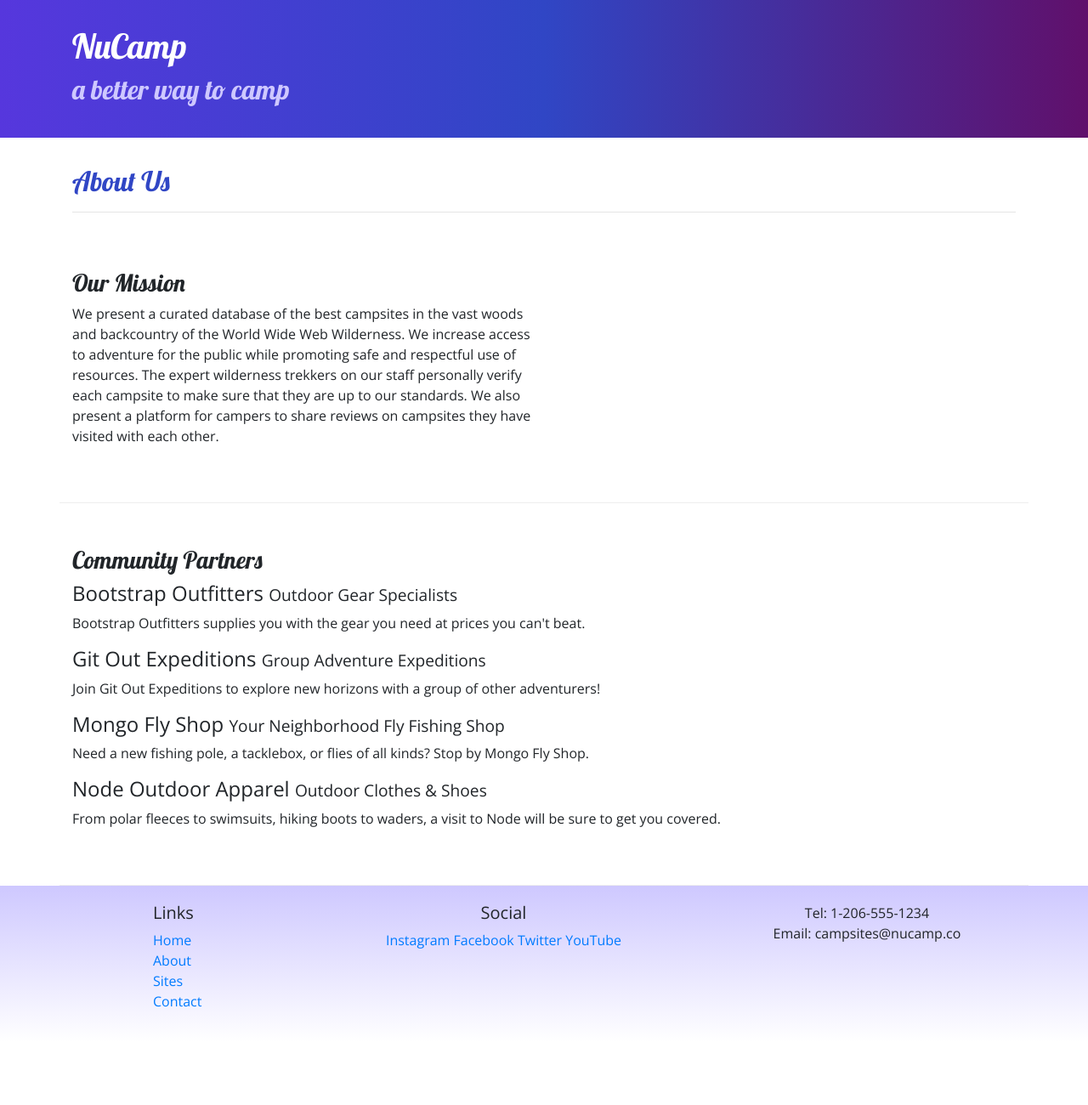
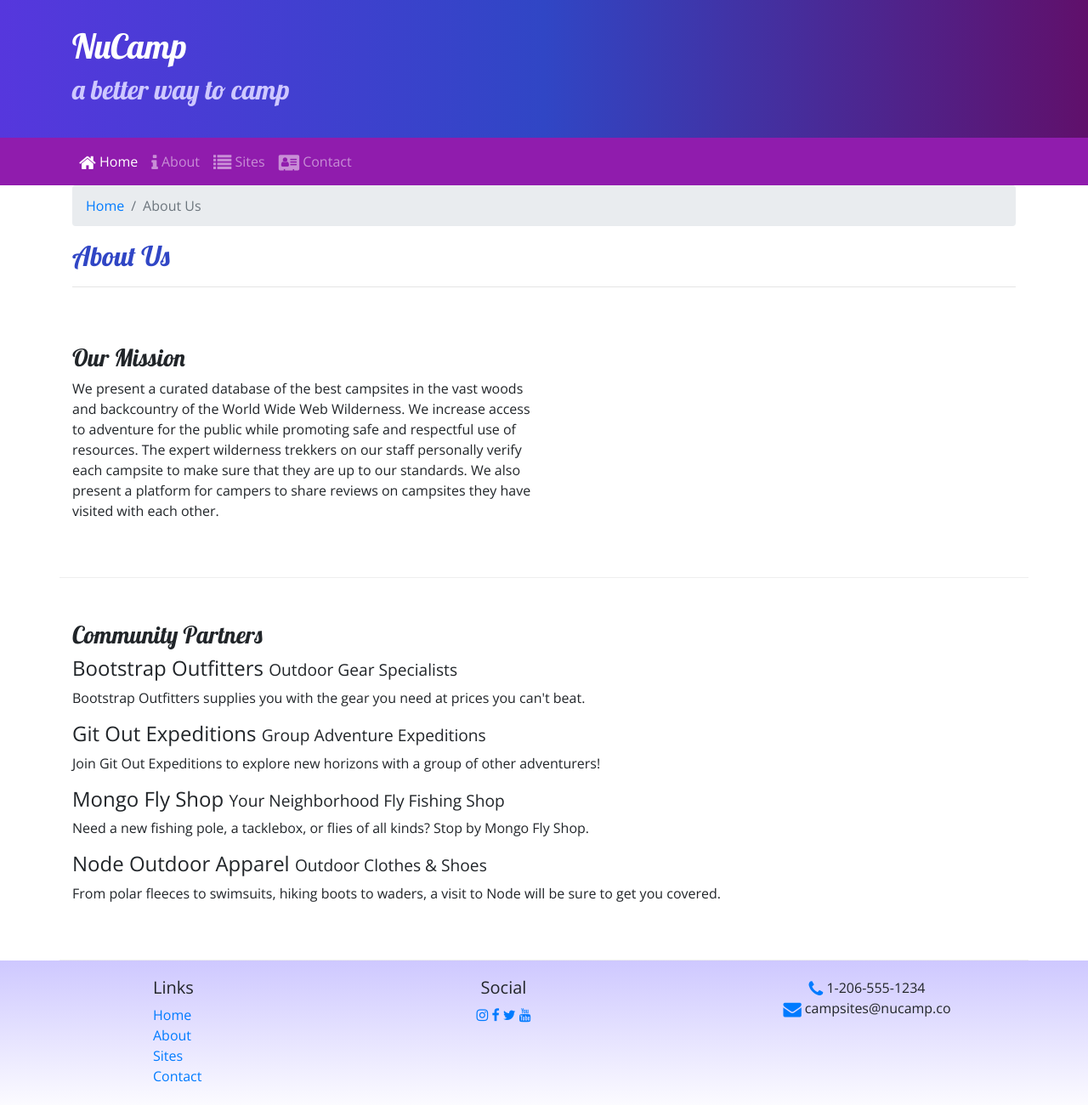
Before and after one commit to timstetter/bootstrap-1, a website: page aboutus.html in a window 1280 px wide. Shown: the whole page at 85% size. Before the commit the page ends 1226 px from the top, so only its background shows below. Drawn offline with nearby package versions, Linux system fonts and the light colour scheme.

Commit message:
added navbar and FA icons

```diff
--- a/aboutus.html
+++ b/aboutus.html
@@ -9,6 +9,7 @@
     <!-- Bootstrap CSS -->
     <link rel="stylesheet" href="node_modules/bootstrap/dist/css/bootstrap.min.css" />
 
+    <link rel="stylesheet" href="node_modules/font-awesome/css/font-awesome.min.css" />
     <link rel="stylesheet" href="https://fonts.googleapis.com/css?family=Lobster|Open+Sans" />
     <link rel="stylesheet" href="css/styles.css" />
 
@@ -28,9 +29,29 @@
         </div>
     </header>
 
+    <nav class="navbar navbar-expand-sm navbar-dark sticky-top">
+        <div class="container">
+            <button class="navbar-toggler ml-auto" type="button" data-toggle="collapse" data-target="#nucampNavbar">
+            <span class="navbar-toggler-icon"></span>
+        </button>
+            <div class="collapse navbar-collapse" id="nucampNavbar">
+                <ul class="navbar-nav">
+                    <li class="nav-item active"><a class="nav-link" href="index.html"><i class="fa fa-home fa-lg"></i> Home</a></li>
+                    <li class="nav-item"><a class="nav-link" href="#"><i class="fa fa-info fa-lg"></i> About</a></li>
+                    <li class="nav-item"><a class="nav-link" href="#"><i class="fa fa-list fa-lg"></i> Sites</a></li>
+                    <li class="nav-item"><a class="nav-link" href="#"><i class="fa fa-address-card fa-lg"></i> Contact</a></li>
+                </ul>
+            </div>
+        </div>
+    </nav>
+
     <div class="container">
         <div class="row">
             <div class="col">
+                <ol class="breadcrumb">
+                    <li class="breadcrumb-item"><a href="index.html">Home</a></li>
+                    <li class="breadcrumb-item active">About Us</li>
+                </ol>
                 <h2>About Us</h2>
                 <hr />
             </div>
@@ -73,13 +94,14 @@
                 </div>
                 <div class="col-6 col-sm-5 text-center">
                     <h5>Social</h5>
-                    <a href="http://instagram.com/">Instagram</a>
-                    <a href="http://facebook.com/">Facebook</a>
-                    <a href="http://twitter.com/">Twitter</a>
-                    <a href="http://youtube.com/">YouTube</a>
+                    <a href="http://instagram.com/"><i class="fa fa-instagram"></i></a>
+                    <a href="http://facebook.com/"><i class="fa fa-facebook"></i></a>
+                    <a href="http://twitter.com/"><i class="fa fa-twitter"></i></a>
+                    <a href="http://youtube.com/"><i class="fa fa-youtube"></i></a>
                 </div>
                 <div class="col-sm-4 text-center">
-                    Tel: 1-206-555-1234<br /> Email: campsites@nucamp.co
+                    <i class="fa fa-phone fa-lg text-primary"></i> 1-206-555-1234<br />
+                    <i class="fa fa-envelope fa-lg text-primary"></i> campsites@nucamp.co
                 </div>
             </div>
         </div>
--- a/css/styles.css
+++ b/css/styles.css
@@ -22,6 +22,7 @@
 }
 
 .jumbotron {
+    margin: 0;
     padding: 30px;
     background-image: linear-gradient(to right, #5637DD, #3046C5, #60106B);
     color: white;
@@ -32,3 +33,7 @@
     border-bottom: 1px ridge;
     min-height: 200px;
 }
+
+.navbar {
+    background-color: #901CAD;
+}
--- a/package.json
+++ b/package.json
@@ -15,6 +15,7 @@
   },
   "dependencies": {
     "bootstrap": "^4.5.2",
+    "font-awesome": "^4.7.0",
     "jquery": "^3.5.1",
     "popper.js": "^1.16.1"
   }
```
Also changed, not shown: index.html (+24 -5 lines), 1 other file.
